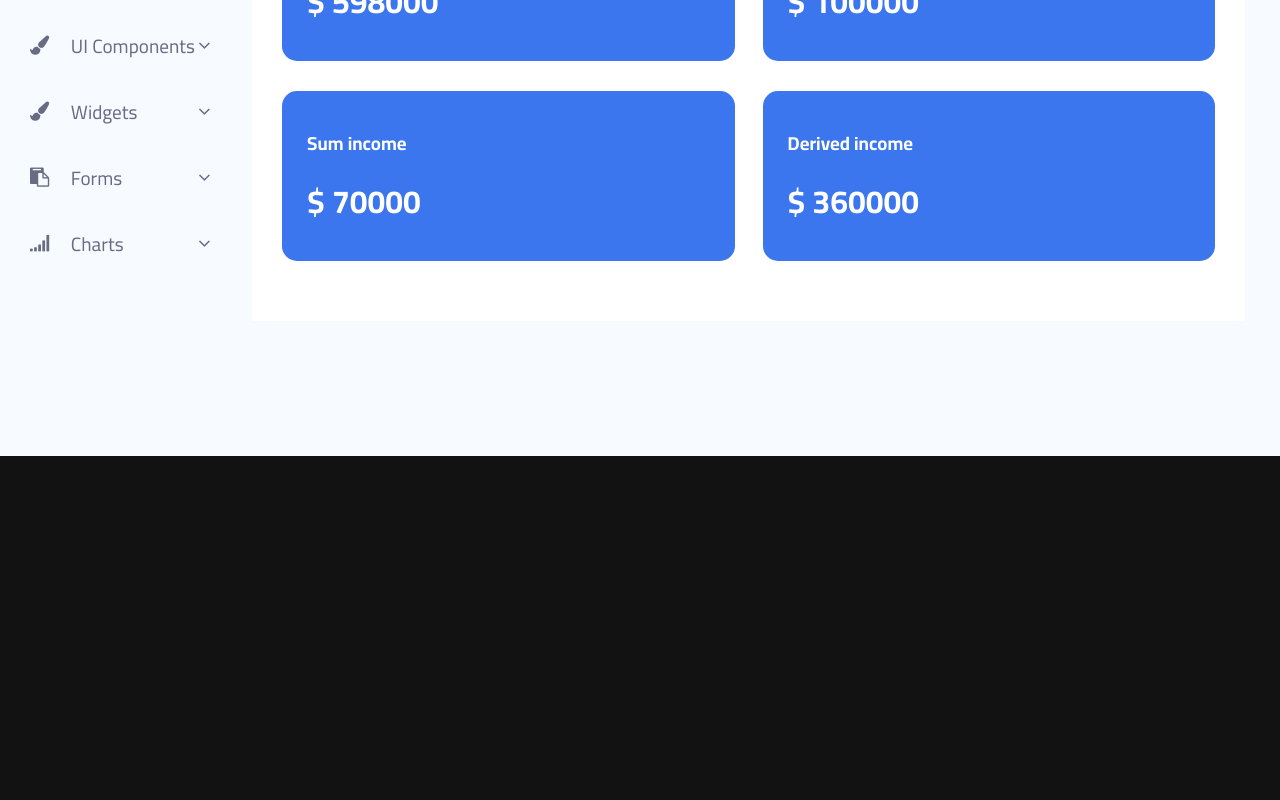
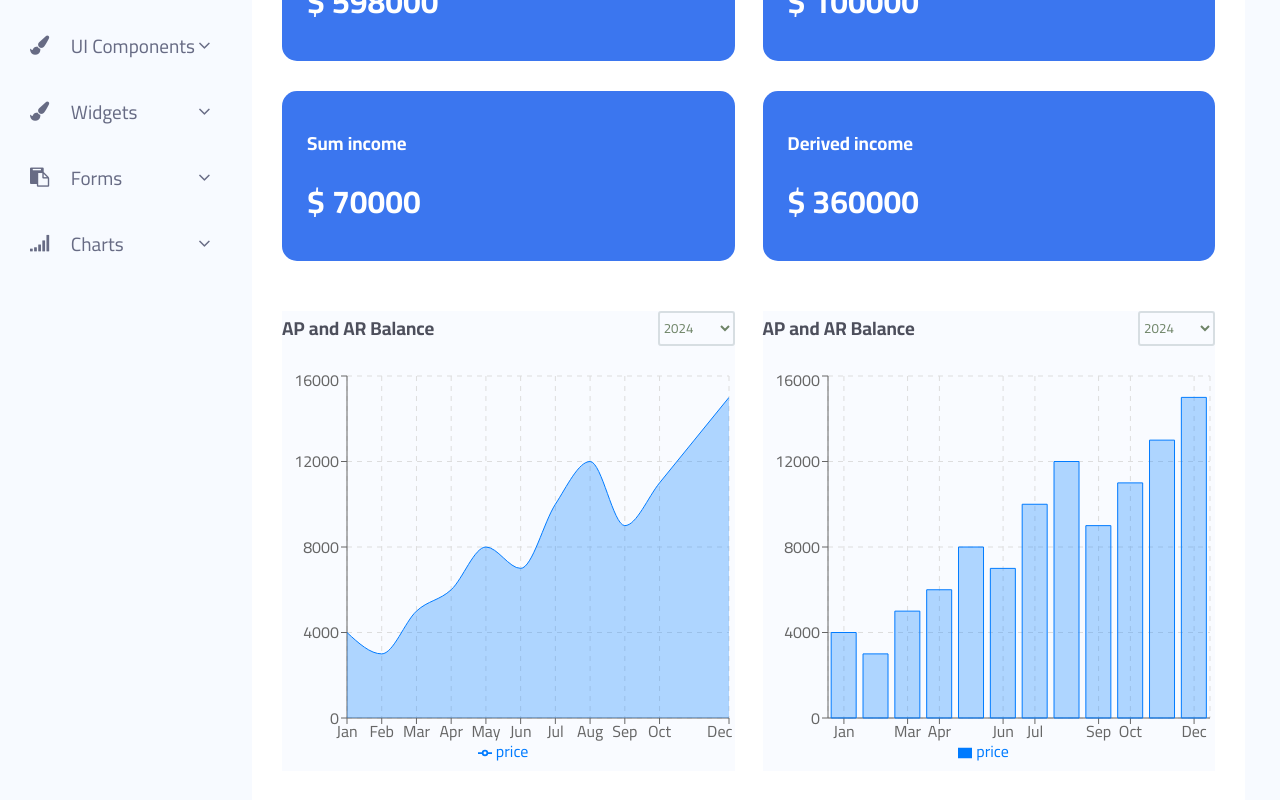
Before and after one commit to Hossam-Elsonbaty/Libra, a React (Create React App) app in the folder libra-react/: page / in a window 1280 px wide. Shown: the part 344-1144 px from the top of the page. Before the commit the page ends 800 px from the top, so only its background shows below. Built offline with nearby package versions, Linux system fonts and the light colour scheme.

Commit message:
chartsDone

```diff
--- a/libra-react/package.json
+++ b/libra-react/package.json
@@ -14,6 +14,7 @@
     "react-dom": "^18.2.0",
     "react-router-dom": "^6.22.1",
     "react-scripts": "5.0.1",
+    "recharts": "^2.12.6",
     "web-vitals": "^2.1.4"
   },
   "scripts": {
--- a/libra-react/src/App.css
+++ b/libra-react/src/App.css
@@ -510,4 +510,38 @@ main {
 ::-webkit-scrollbar-thumb {
   background-color: #f8dbdd; /* color of the scrollbar */
   border-radius: 6px; /* roundness of the scrollbar */
+}
+
+.charts-container {
+  margin-top: 20px;
+  display: flex;
+  justify-content: space-between;
+}
+
+.chart-div {
+  background-color: #f9fbff;
+  width: 48.5%;
+}
+
+.chart-data-div {
+  display: flex;
+  color: #4d4f5c;
+  justify-content: space-between;
+  margin-bottom: 25px;
+}
+
+.chart-data-div > select {
+  width: 17%;
+  cursor: pointer;
+  background-color: transparent;
+  color: #6e8467;
+  border-radius: 3px;
+  border: 2px solid #d7dee2;
+  outline: none;
+}
+
+.chart-data-div option {
+  cursor: pointer;
+  background-color: transparent;
+  color: #6e8467;
 }/*# sourceMappingURL=App.css.map */
--- /dev/null
+++ b/libra-react/src/Components/OneChart.jsx
@@ -0,0 +1,41 @@
+import React from 'react';
+import { Area, AreaChart, XAxis, YAxis, CartesianGrid, Legend, Tooltip, ResponsiveContainer } from 'recharts';
+
+export default function OneChart() {
+  const data = [
+    { name: "Jan", price: 4000 },
+    { name: "Feb", price: 3000 },
+    { name: "Mar", price: 5000 },
+    { name: "Apr", price: 6000 },
+    { name: "May", price: 8000 },
+    { name: "Jun", price: 7000 },
+    { name: "Jul", price: 10000 },
+    { name: "Aug", price: 12000 },
+    { name: "Sep", price: 9000 },
+    { name: "Oct", price: 11000 },
+    { name: "Nov", price: 13000 },
+    { name: "Dec", price: 15000 }
+  ];
+
+  return (
+    <div className='chart-div'>
+      <div className='chart-data-div'>
+        <h3>AP and AR Balance</h3>
+        <select name="" id="">
+          <option value="">2024</option>
+          <option value="">2023</option>
+        </select>
+      </div>
+      <ResponsiveContainer width="100%" height={400}>
+        <AreaChart data={data}>
+          <CartesianGrid strokeDasharray="5 5" stroke="#ddd" />
+          <XAxis dataKey="name" />
+          <YAxis />
+          <Tooltip />
+          <Legend />
+          <Area type="monotone" dataKey="price" stroke="#007bff" fill="#007bff" fillOpacity={0.3} />
+        </AreaChart>
+      </ResponsiveContainer>
+    </div>
+  );
+}
--- /dev/null
+++ b/libra-react/src/Components/TwoChart.jsx
@@ -0,0 +1,41 @@
+import React from 'react';
+import { Bar, BarChart, XAxis, YAxis, CartesianGrid, Legend, Tooltip, ResponsiveContainer } from 'recharts';
+
+export default function TwoChart() {
+  const data = [
+    { name: "Jan", price: 4000 },
+    { name: "Feb", price: 3000 },
+    { name: "Mar", price: 5000 },
+    { name: "Apr", price: 6000 },
+    { name: "May", price: 8000 },
+    { name: "Jun", price: 7000 },
+    { name: "Jul", price: 10000 },
+    { name: "Aug", price: 12000 },
+    { name: "Sep", price: 9000 },
+    { name: "Oct", price: 11000 },
+    { name: "Nov", price: 13000 },
+    { name: "Dec", price: 15000 }
+  ];
+
+  return (
+    <div className='chart-div'>
+      <div className='chart-data-div'>
+        <h3>AP and AR Balance</h3>
+        <select name="" id="">
+          <option value="">2024</option>
+          <option value="">2023</option>
+        </select>
+      </div>
+      <ResponsiveContainer width="100%" height={400}>
+        <BarChart data={data}>
+          <CartesianGrid strokeDasharray="5 5" stroke="#ddd" />
+          <XAxis dataKey="name" />
+          <YAxis />
+          <Tooltip />
+          <Legend />
+          <Bar type="monotone" dataKey="price" stroke="#007bff" fill="#007bff" fillOpacity={0.3} />
+        </BarChart>
+      </ResponsiveContainer>
+    </div>
+  );
+}
--- a/libra-react/src/Pages/ContainerMain.jsx
+++ b/libra-react/src/Pages/ContainerMain.jsx
@@ -2,6 +2,8 @@ import React, { useContext, useState } from 'react';
 import SearchAndUserBar from './../Components/SearchAndUserBar';
 import Rictangle from '../Components/Rictangle';
 import SideBar from '../Components/SideBar';
+import OneChart from '../Components/OneChart';
+import TwoChart from '../Components/TwoChart';
 
 export default function ContainerMain() {
   return (
@@ -21,6 +23,10 @@ export default function ContainerMain() {
               <Rictangle title="Sum income" number={70000}/>
               <Rictangle title="Derived income" number={360000}/>
             </div>
+            <div className='charts-container'>
+              <OneChart/>
+              <TwoChart/>
+            </div>
             {/*put here any component you want . routing must happen here*/}
           </div>
         </div>
--- a/libra-react/src/scss/_App.scss
+++ b/libra-react/src/scss/_App.scss
@@ -566,3 +566,37 @@ main{
   background-color: #f8dbdd; /* color of the scrollbar */
   border-radius: 6px; /* roundness of the scrollbar */
 }
+
+.charts-container{
+  margin-top: 20px;
+  display: flex;
+  justify-content: space-between;
+}
+
+.chart-div{
+  background-color:#f9fbff;
+  width: 48.5%;
+}
+
+.chart-data-div{
+  display: flex;
+  color: #4d4f5c;
+  justify-content: space-between;
+  margin-bottom: 25px;
+}
+
+.chart-data-div> select{
+  width: 17%;
+  cursor: pointer;
+  background-color: transparent;
+  color: #6e8467;
+  border-radius: 3px;
+  border: 2px solid #d7dee2;
+  outline: none;
+}
+
+.chart-data-div option{
+  cursor: pointer;
+  background-color: transparent;
+  color: #6e8467;
+}
```
Also changed, not shown: 2 other files (tests, documents, lock files or other folders).
